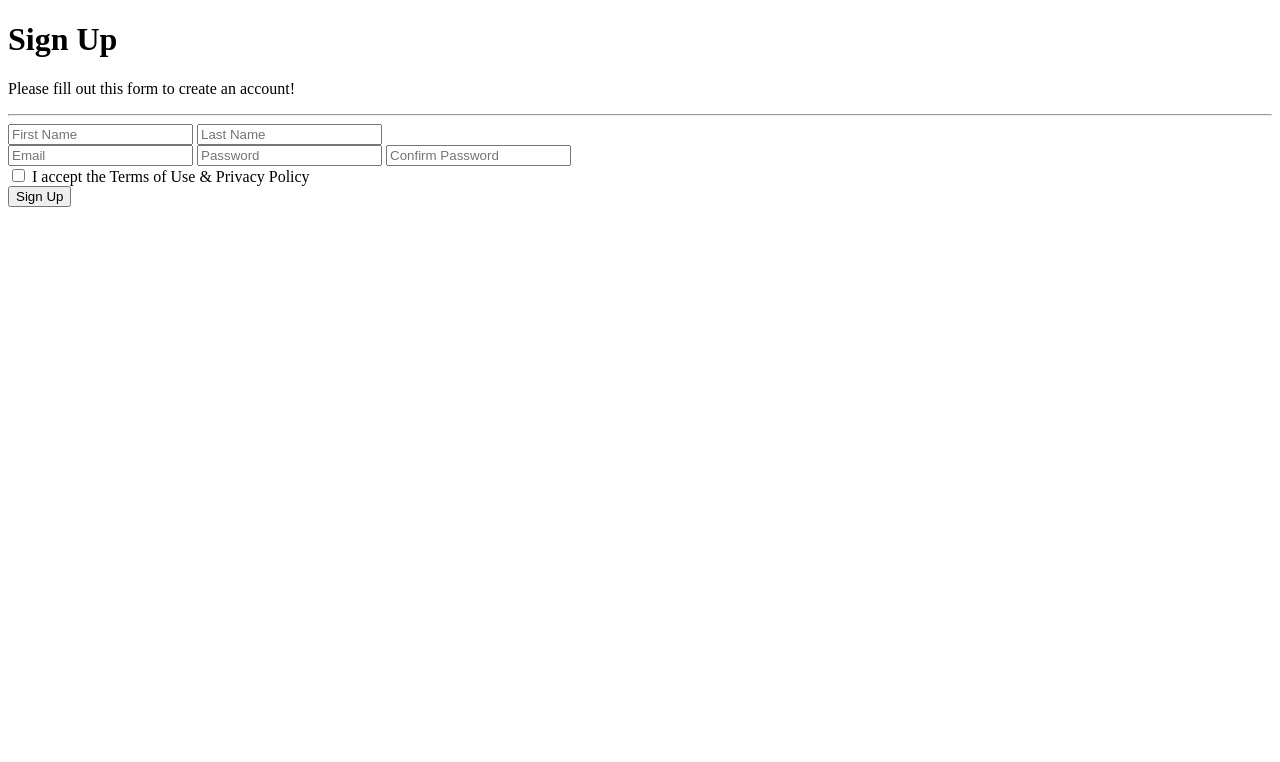
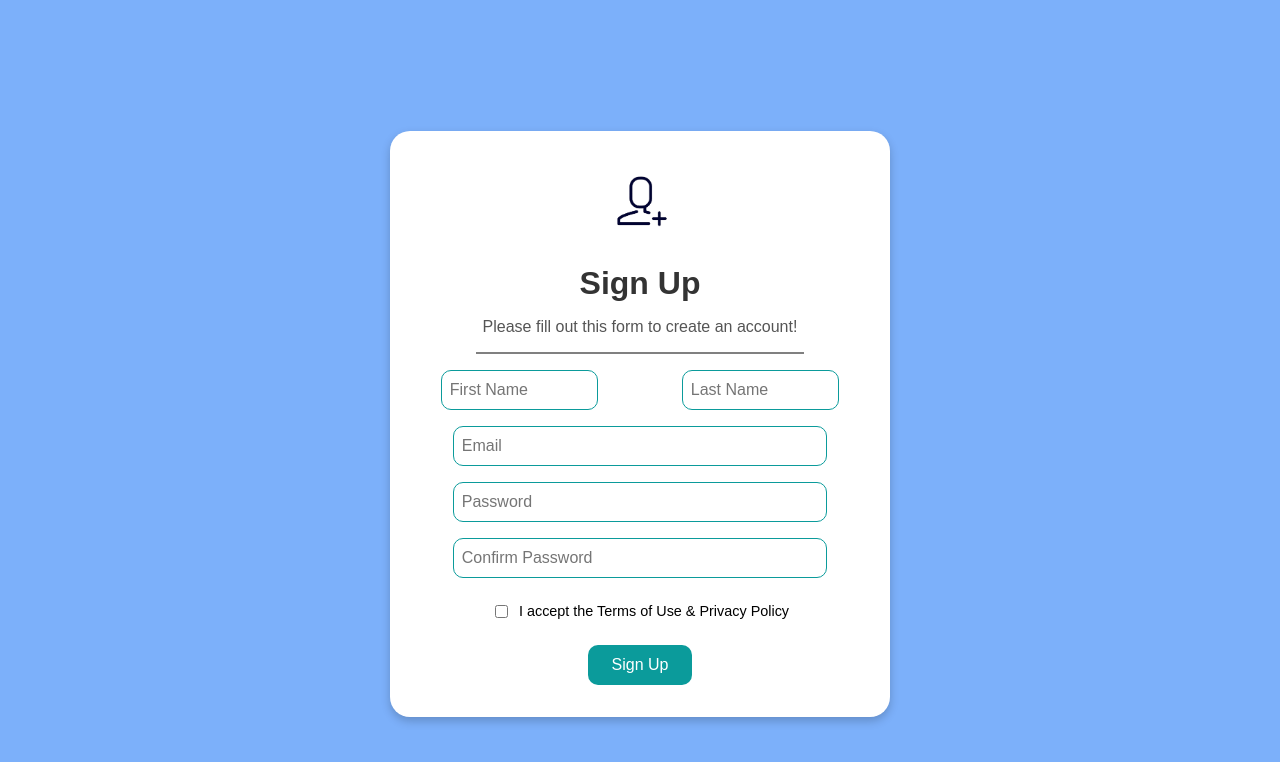
Before and after one commit to julie-alt/sign-up, a plain HTML site: page index.html in a window 1280 px wide. Drawn offline with Linux system fonts and the light colour scheme.

Commit message:
renamed css href

```diff
--- a/index.html
+++ b/index.html
@@ -5,7 +5,7 @@
   <meta charset="UTF-8">
   <meta name="viewport" content="width=device-width, initial-scale=1.0">
   <title>Sign Up</title>
-  <link rel="stylesheet" href="sign-up.css">
+  <link rel="stylesheet" href="index.css">
 </head>
 
 <body>
```
